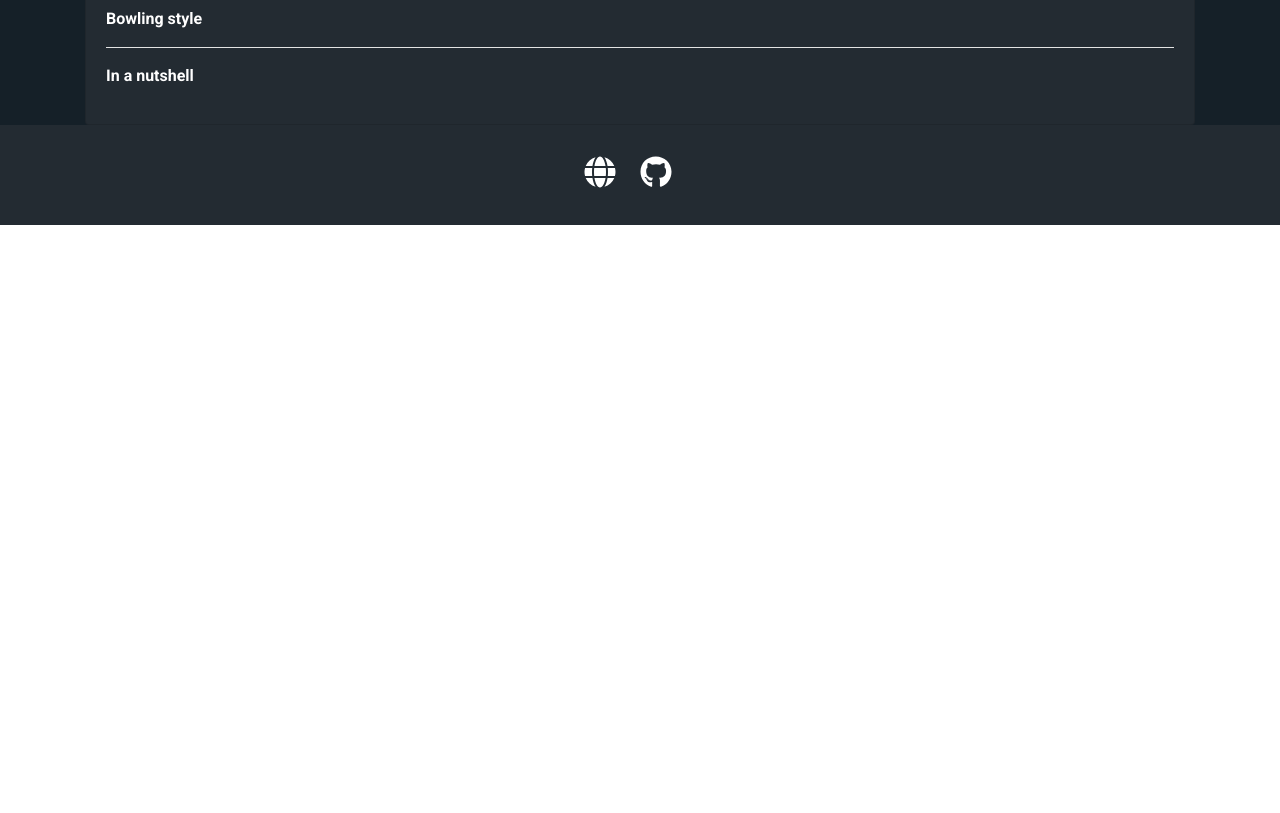
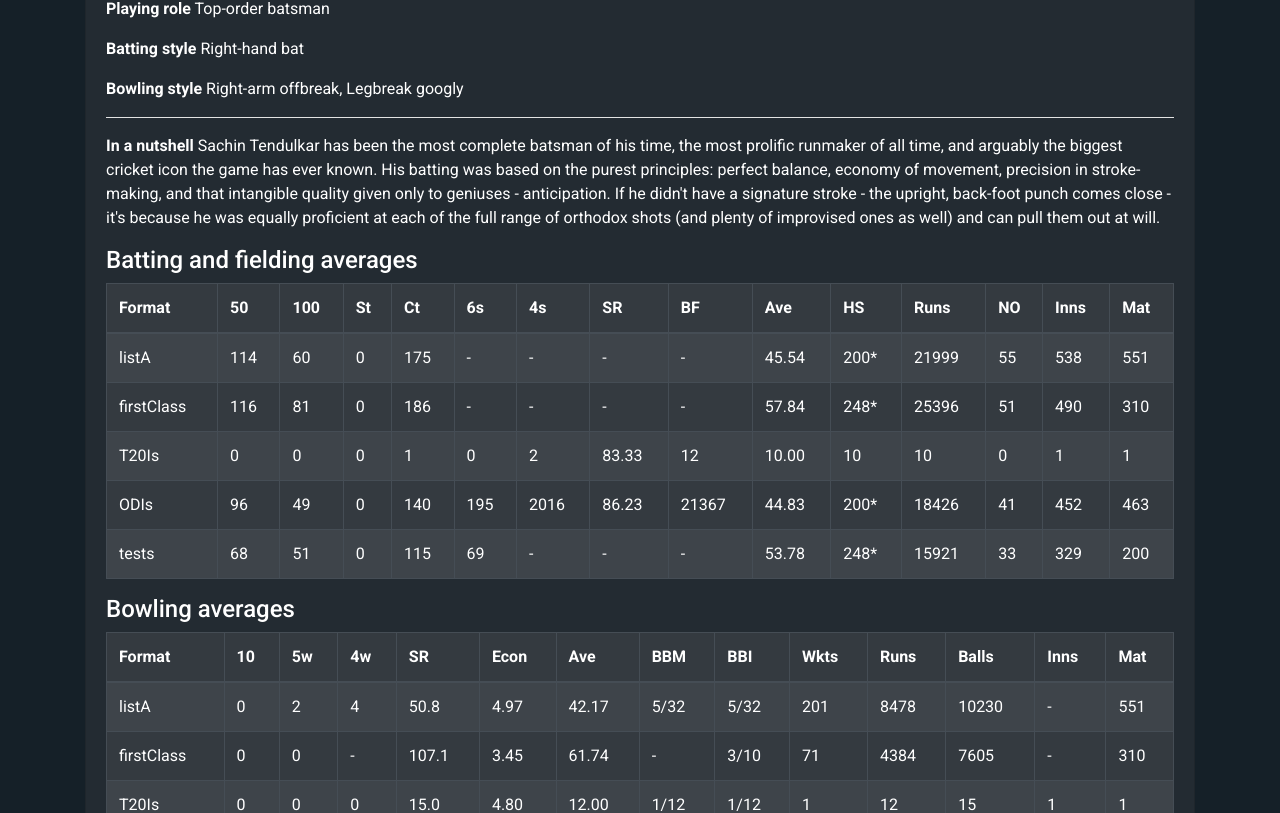
Before and after one commit to Rohin-Chopra/cric-me, a React (Create React App) app in the folder client/: page /player/1 in a window 1280 px wide. Shown: the part 707-1520 px from the top of the page. Before the commit the page ends 932 px from the top, so only its background shows below. Built offline with nearby package versions, Linux system fonts and the light colour scheme; no server answers.

Commit message:
completed player statistic table

```diff
--- a/client/src/helper/fetchNews.js
+++ b/client/src/helper/fetchNews.js
@@ -12,7 +12,6 @@
       console.log(error);
       return [];
     });
-  console.log(response);
   return response.data?.articles !== null ? response.data?.articles : [];
 };
 export default fetchNews;
--- a/client/src/pages/Players/Player.js
+++ b/client/src/pages/Players/Player.js
@@ -1,10 +1,12 @@
 import React from "react";
+import { Table } from "react-bootstrap";
 
 import { fetchPlayer } from "../../helper";
 import Avatar from "../../components/Avatar";
 import Card from "../../components/Card";
+import Wrapper from "../../components/Wrapper";
 import PlayerDataRow from "./PlayerDataRow";
-import Wrapper from "../../components/Wrapper";
+import PlayerStatTable from "./PlayerStatTable";
 
 import playerData from "./PlayerData";
 class Player extends React.Component {
@@ -20,9 +22,9 @@
   };
 
   componentDidMount() {
-    // const pId = this.props.match.params.playerId;
-    // this.setState({ player: playerData });
-    this.getPlayer();
+    const pId = this.props.match.params.playerId;
+    this.setState({ player: playerData });
+    // this.getPlayer();
   }
   render() {
     return (
@@ -74,6 +76,14 @@
               value={this.state.player.profile}
             />
           </div>
+          <div>
+            <h4>Batting and fielding averages</h4>
+            <PlayerStatTable stat={this.state.player?.data?.batting} />
+          </div>
+          <div>
+            <h4>Bowling averages</h4>
+            <PlayerStatTable stat={this.state.player?.data?.bowling} />
+          </div>
         </Card>
       </Wrapper>
     );
--- /dev/null
+++ b/client/src/pages/Players/PlayerStatTable.js
@@ -0,0 +1,36 @@
+import React from "react";
+import { Table } from "react-bootstrap";
+
+const PlayerStatTable = ({ stat }) => {
+  // the nested object.keys ensures that if the player does not have
+  // a test or an odi record it can still fallback to the given key not the hard coded one
+  const headings = stat ? Object.keys(stat[Object.keys(stat)[0]]) : [];
+  const formats = stat ? Object.keys(stat) : [];
+  const renderHeadings = () => headings.map((heading) => <th>{heading}</th>);
+  return (
+    <div>
+      <Table responsive striped bordered hover variant="dark">
+        <thead>
+          <tr>
+            <th>Format</th>
+
+            {renderHeadings()}
+          </tr>
+        </thead>
+        <tbody>
+          {formats.map((format) => {
+            return (
+              <tr>
+                <td>{format}</td>
+                {Object.values(stat[format]).map((avg) => (
+                  <td>{avg !== "" ? avg : "-"}</td>
+                ))}
+              </tr>
+            );
+          })}
+        </tbody>
+      </Table>
+    </div>
+  );
+};
+export default PlayerStatTable;
```
